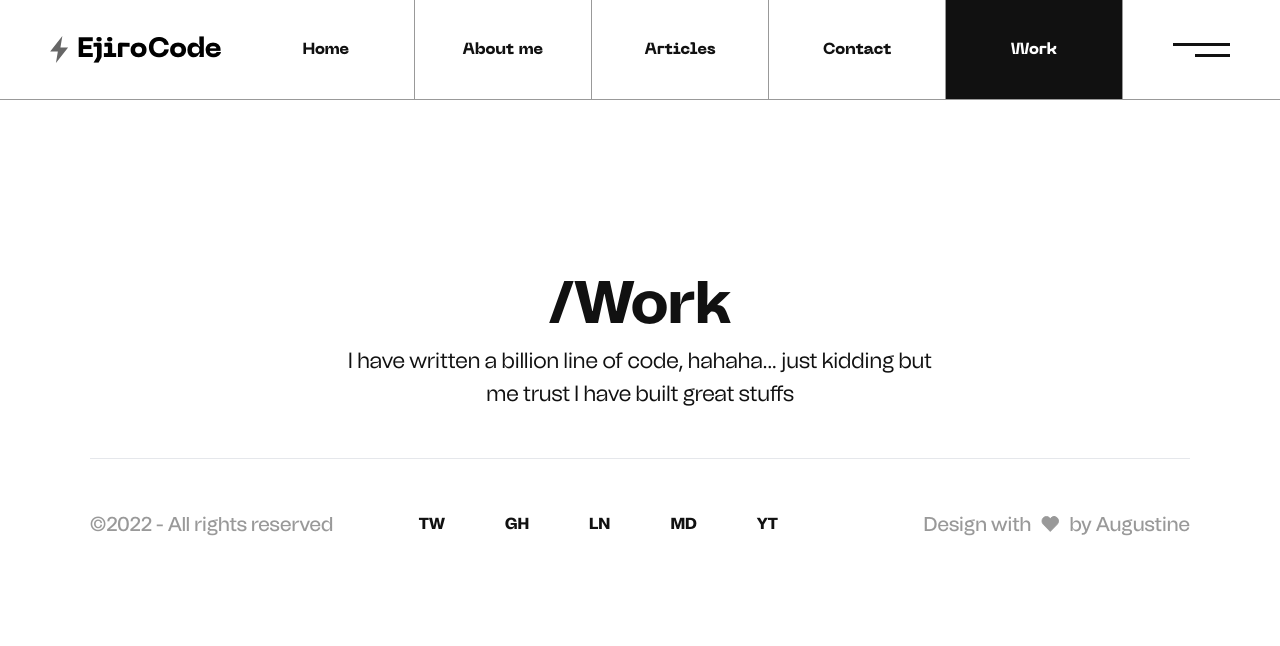
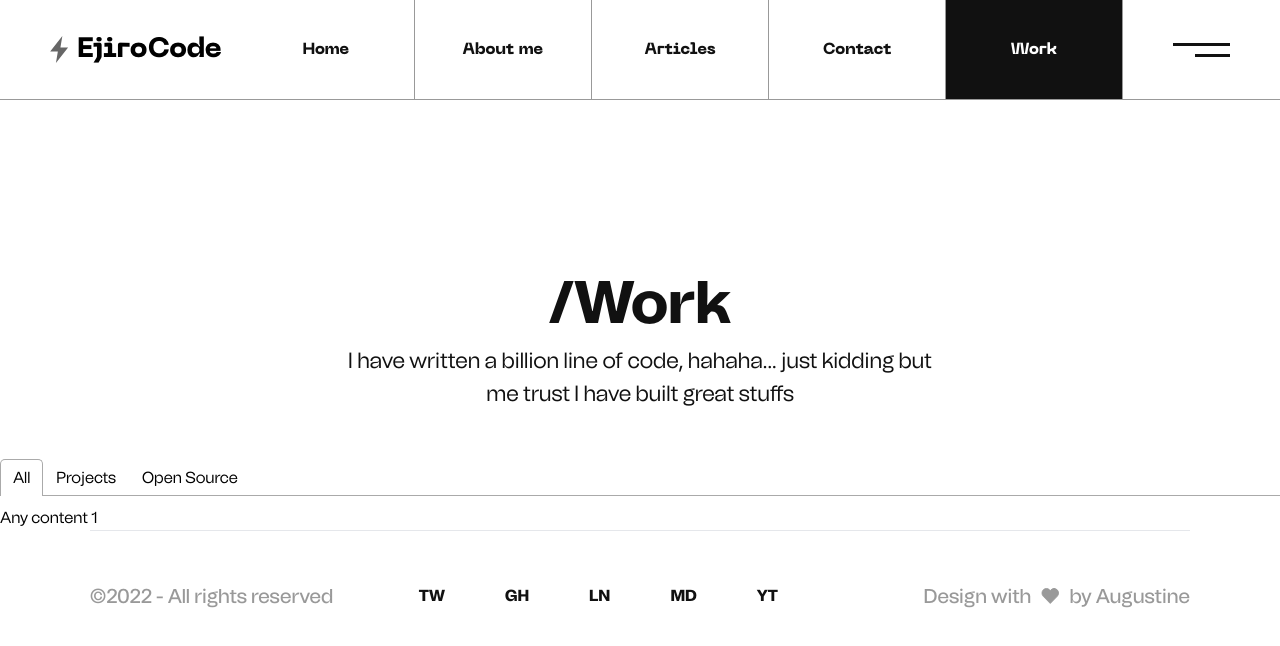
Before and after one commit to ejirocodes/portfolio-1, a Next.js app: page /work in a window 1280 px wide. Shown: the top 646 px of the page. Built offline with nearby package versions, Linux system fonts and the light colour scheme.

Commit message:
add tab component

```diff
--- a/package.json
+++ b/package.json
@@ -13,11 +13,13 @@
     "next": "12.1.0",
     "next-transpile-modules": "^9.0.0",
     "react": "17.0.2",
-    "react-dom": "17.0.2"
+    "react-dom": "17.0.2",
+    "react-tabs": "^4.0.1"
   },
   "devDependencies": {
     "@types/node": "17.0.21",
     "@types/react": "17.0.39",
+    "@types/react-tabs": "^2.3.4",
     "autoprefixer": "^10.4.2",
     "eslint": "8.10.0",
     "eslint-config-next": "12.1.0",
--- a/pages/work.tsx
+++ b/pages/work.tsx
@@ -1,4 +1,6 @@
 import React from "react";
+import { Tab, Tabs, TabList, TabPanel } from "react-tabs";
+import "react-tabs/style/react-tabs.css";
 
 const Work = () => {
   return (
@@ -12,6 +14,25 @@ const Work = () => {
           <br /> me trust I have built great stuffs
         </p>
       </header>
+      <section>
+        <Tabs>
+          <TabList>
+            <Tab>All</Tab>
+            <Tab>Projects</Tab>
+            <Tab>Open Source</Tab>
+          </TabList>
+
+          <TabPanel>
+            <h2>Any content 1</h2>
+          </TabPanel>
+          <TabPanel>
+            <h2>Any content 2</h2>
+          </TabPanel>
+          <TabPanel>
+            <h2>Any content 2</h2>
+          </TabPanel>
+        </Tabs>
+      </section>
     </section>
   );
 };
```
Also changed, not shown: 1 other file (tests, documents, lock files or other folders).
